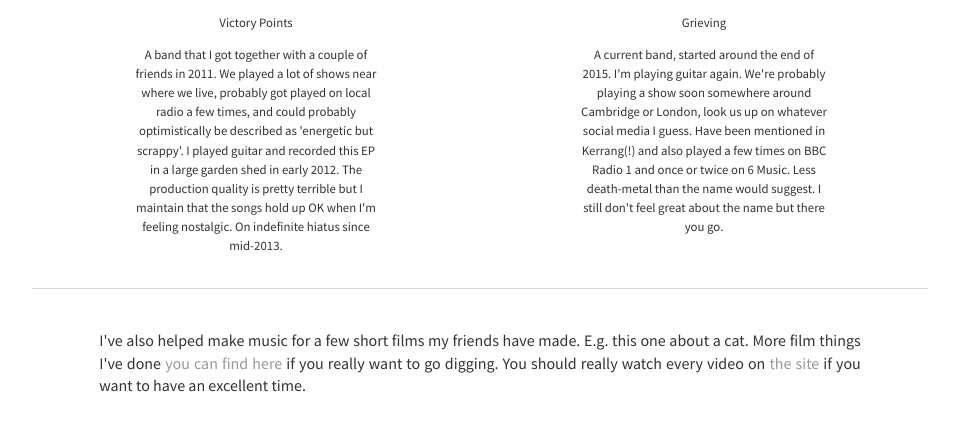
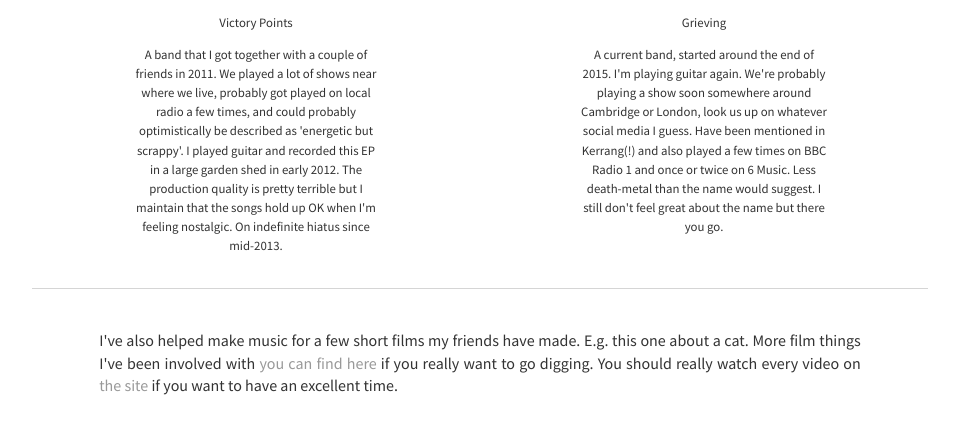
Before and after one commit to thisisned/thisisned.github.io, a Jekyll site: the page built from music/index.html, in a window 1280 px wide, cut to the strip 704-1137 px from the top of the page. Shown: the whole strip, without its empty margins (160-1119 px from the left). Built offline with Jekyll 4.4.1, drawn with Linux system fonts in a browser that asks for light colours.

Commit message:
Tiny text change

```diff
--- a/music/index.html
+++ b/music/index.html
@@ -17,7 +17,7 @@ title: Music
     <p>A current band, started around the end of 2015. I'm playing guitar again. We're probably playing a show soon somewhere around Cambridge or London, look us up on whatever social media I guess. Have been mentioned in Kerrang(!) and also played a few times on BBC Radio 1 and once or twice on 6 Music. Less death-metal than the name would suggest. I still don't feel great about the name but there you go.</p>
   </div>
 </div>
-<div class="blurb"><p>I've also helped make music for a few short films my friends have made. E.g. this one about a cat. More film things I've done <a href="http://www.projecttrident.com/members/ned/" target="_blank">you can find here</a> if you really want to go digging. You should really watch every video on <a href="http://www.projecttrident.com/videos/" target="_blank">the site</a> if you want to have an excellent time.</p></div>
+<div class="blurb"><p>I've also helped make music for a few short films my friends have made. E.g. this one about a cat. More film things I've been involved with <a href="http://www.projecttrident.com/members/ned/" target="_blank">you can find here</a> if you really want to go digging. You should really watch every video on <a href="http://www.projecttrident.com/videos/" target="_blank">the site</a> if you want to have an excellent time.</p></div>
 <div class="video">
   <div class='embed-container'><iframe src='https://player.vimeo.com/video/38582238' frameborder='0' webkitAllowFullScreen mozallowfullscreen allowFullScreen></iframe></div>
 </div>
```
